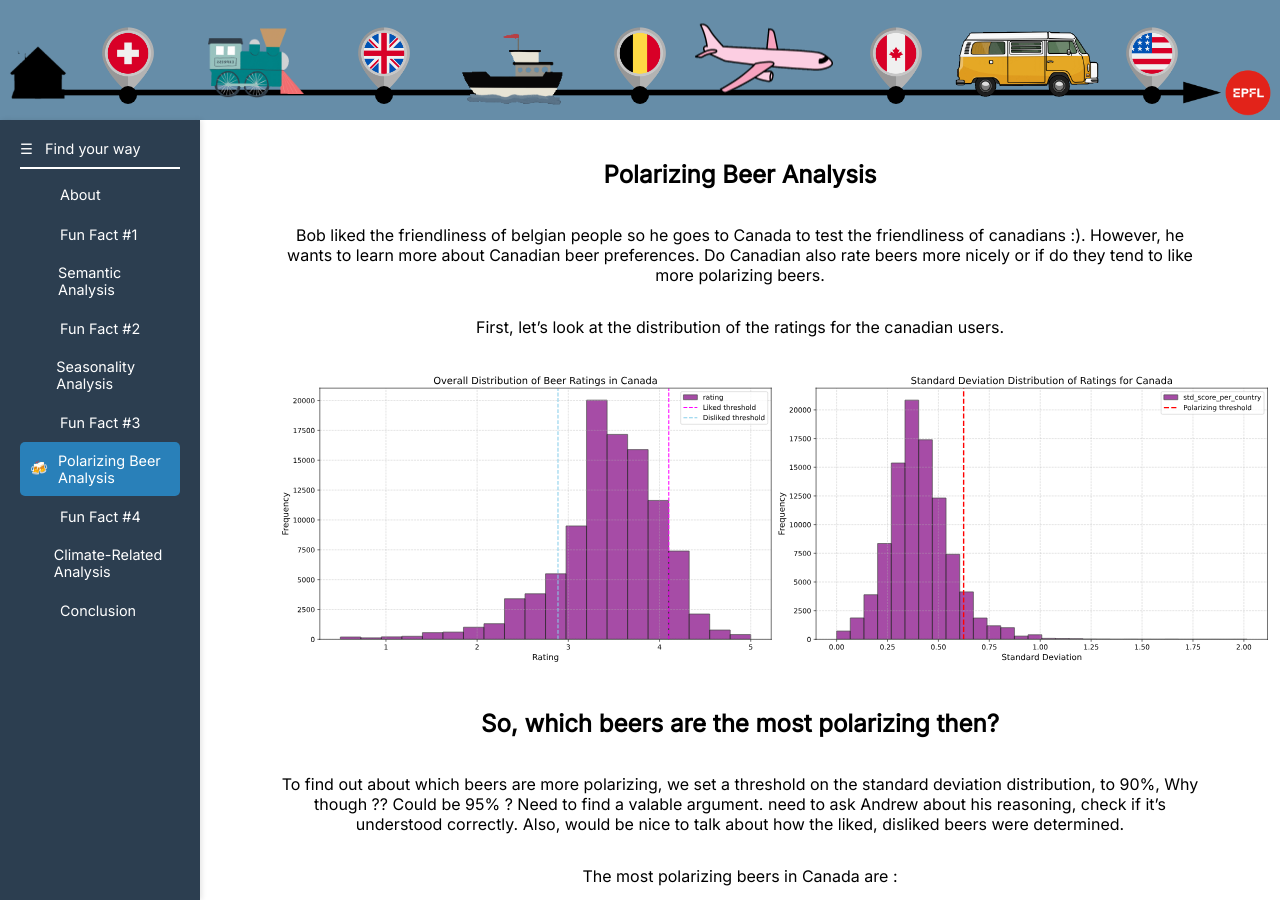
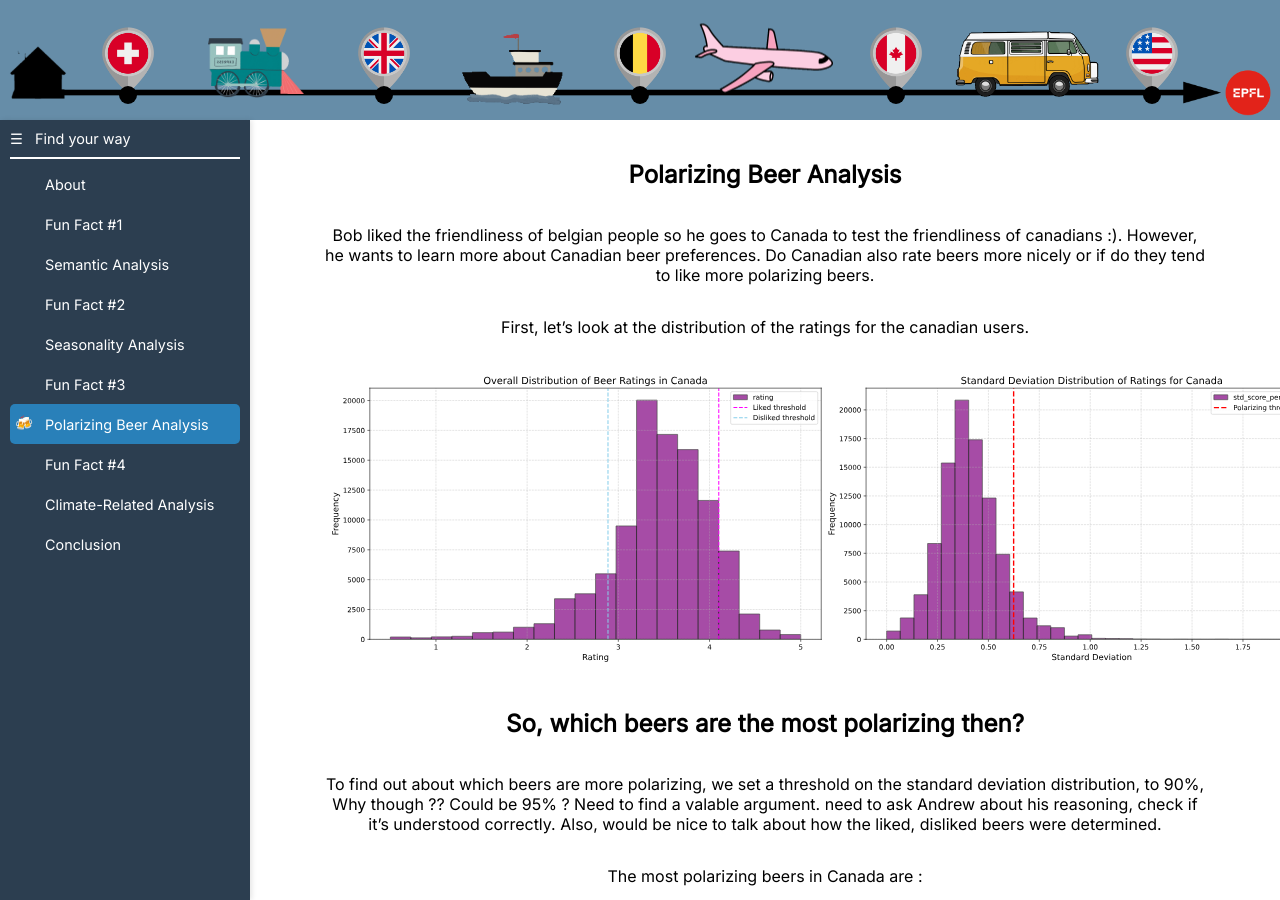
Before and after one commit to epfl-ada/ada-2024-project-kjaaanalytics, a Jekyll site: the page built from semantic_analysis/polarizing-analysis.markdown, in a window 1280 px wide. Built offline with Jekyll 4.4.1, drawn with Linux system fonts in a browser that asks for light colours.

Commit message:
Fix sidebar width

```diff
--- a/assets/css/analysis.css
+++ b/assets/css/analysis.css
@@ -46,9 +46,9 @@ header {
 
 #nav-sidebar {
     display: flex;
-    width: 200px;
+    width: 250px;
     flex-shrink: 0;
-    flex-grow: 1;
+    flex-grow: 0;
     align-items: stretch;
     justify-content: stretch;
 }
--- a/assets/css/sidebar.css
+++ b/assets/css/sidebar.css
@@ -5,7 +5,7 @@
     display: flex;
     flex-direction: column;
     flex-grow: 1;
-    padding: 20px;
+    padding: 10px;
     box-shadow: 2px 0 5px rgba(0, 0, 0, 0.1);
     font-size: 0.9em;
     overflow-y: auto;
@@ -19,12 +19,13 @@
 
 .sidebar ul {
     list-style: none;
-    padding: 0;
+    padding: 0px;
     margin: 0;
 }
 
 .sidebar ul li {
     margin: 0px;
+    padding-left: 0px;
 }
 
 .sidebar ul li a {
@@ -33,6 +34,7 @@
     display: flex;
     align-items: center;
     padding: 10px;
+    padding-left: 0px;
     border-radius: 5px;
     transition: background 0.3s ease;
 }
@@ -50,6 +52,7 @@
 
 .icon {
     margin-right: 10px;
+    margin-left: 5px;
     width: 20px;
     height: 20px;
 }
```
